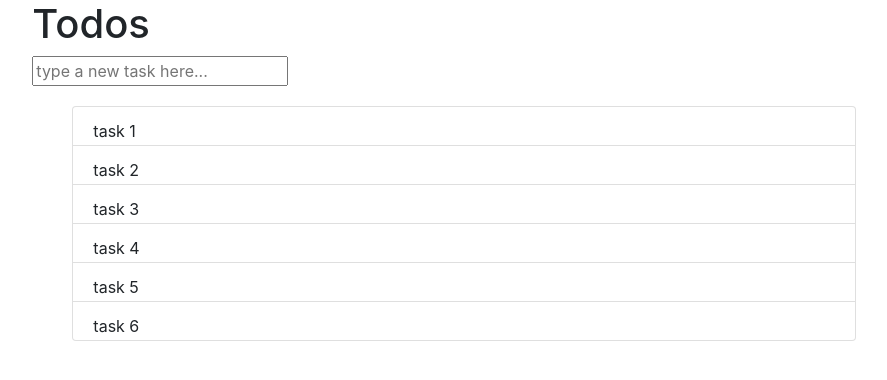
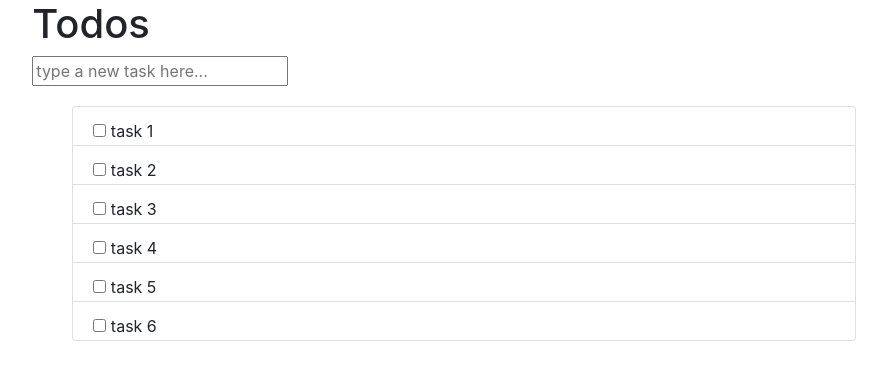
Before and after one commit to ig90/ToDo, an Angular app: page / in a window 1280 px wide. Shown: the top 380 px of the page, without its empty margins (196-1083 px from the left). Built offline with nearby package versions, Linux system fonts and the light colour scheme.

Commit message:
added checkbox

```diff
--- a/src/app/todo/todo.component.html
+++ b/src/app/todo/todo.component.html
@@ -8,7 +8,9 @@
             <li
             *ngFor="let item of items"
             class="list-group-item"
-            >{{ item }} <span class="btn-remove" (click)="removeItem(item)"><i class="fas fa-times"></i></span></li>
+            >
+            <input type="checkbox">
+            {{ item }} <span class="btn-remove" (click)="removeItem(item)"><i class="fas fa-times"></i></span></li>
         </ul>
     </div>
 </div>
```
